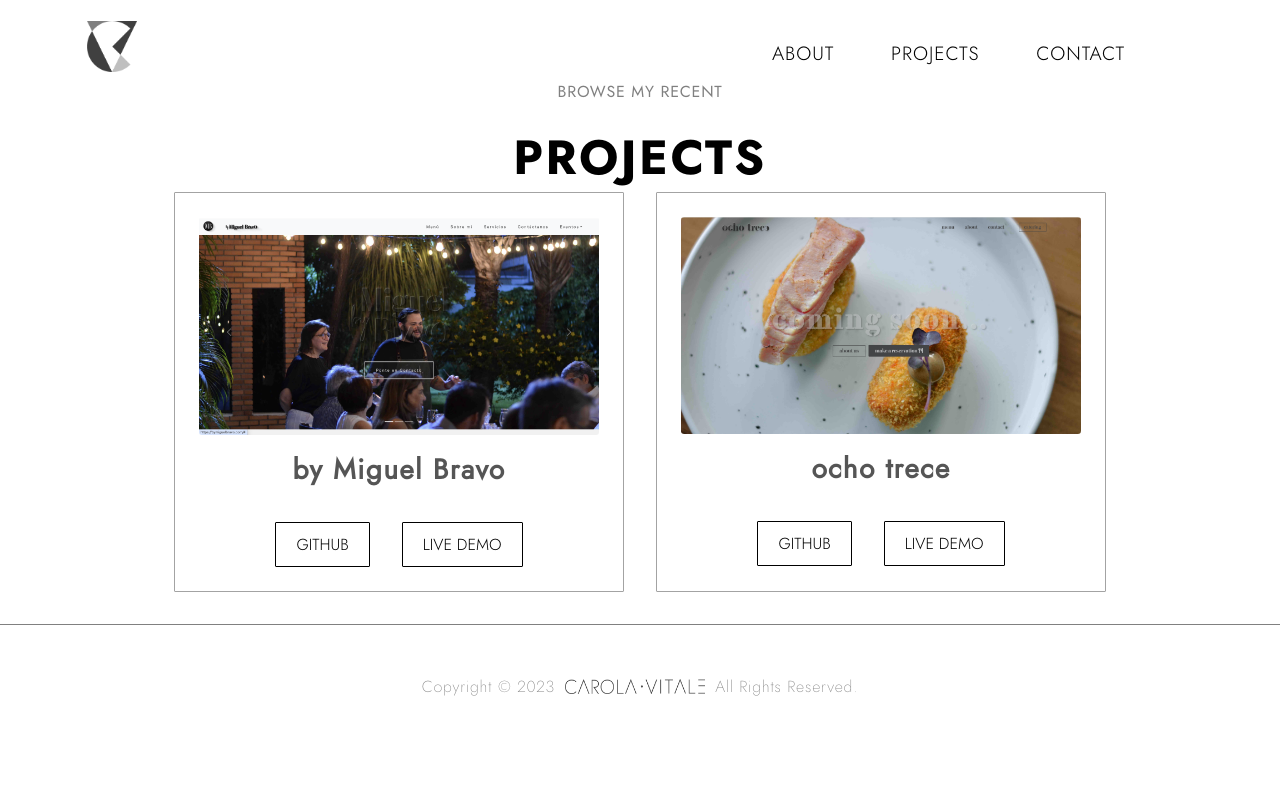
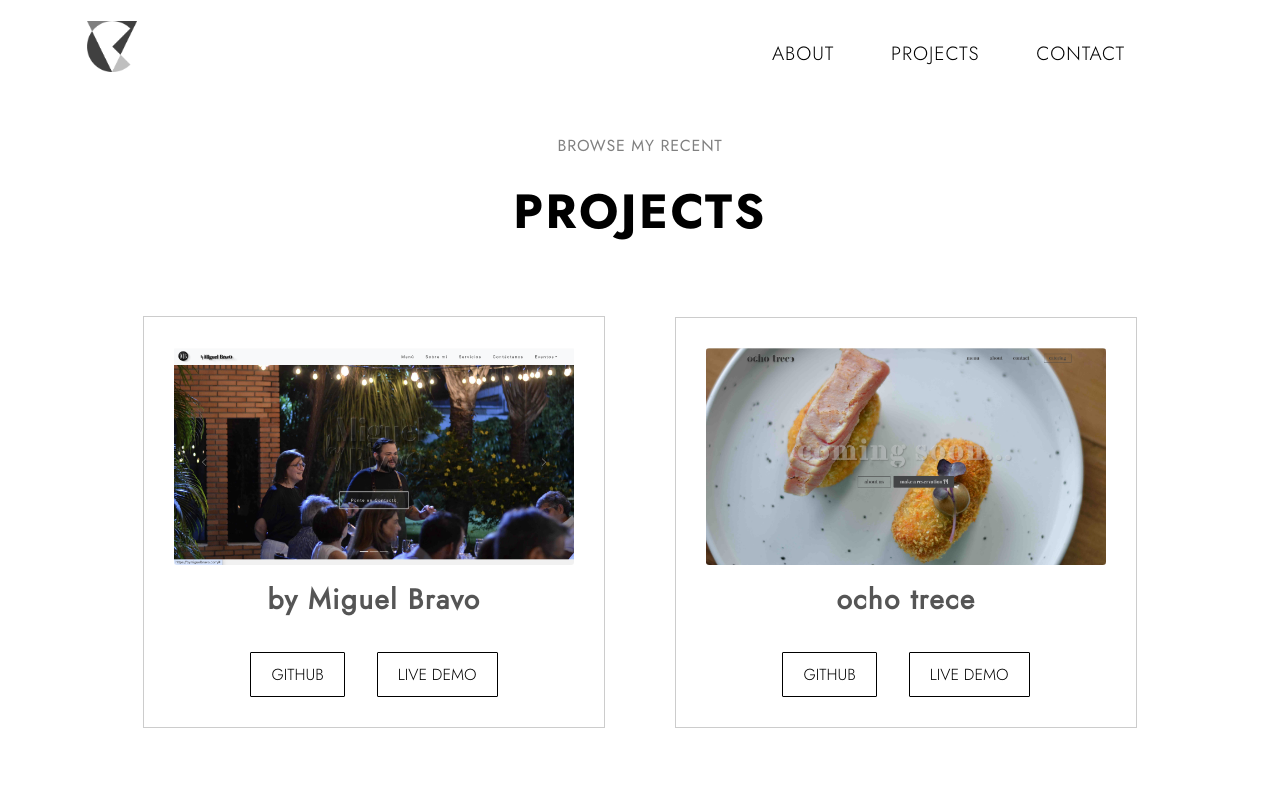
Before and after one commit to CarolinaVitale/carola-vitale, a React (Create React App) app: page /projects in a window 1280 px wide. Shown: the top 800 px of the page. Built offline with nearby package versions, Linux system fonts and the light colour scheme.

Commit message:
projects update

```diff
--- a/src/pages/ProjectsPage.js
+++ b/src/pages/ProjectsPage.js
@@ -5,11 +5,15 @@ import { motion } from 'framer-motion';
 import project1 from '../images/project1.png'
 import project2 from '../images/project2.png'
 import Button from '../components/Button/Button'
+import ExperienceSlide from '../components/ExperienceSlide/ExperienceSlide';
+import Skill from '../components/Skills/Skills';
+
 
 
 function ProjectsPage() {
     const [AnimationRef, AnimationInView] = useInView({ threshold: 0.5 });
     const [AnimationRef2, AnimationInView2] = useInView({ threshold: 0.5 });
+    const [AnimationRef3, AnimationInView3] = useInView({ threshold: 0.5 });
 
     return (
         <>
@@ -20,55 +24,67 @@ function ProjectsPage() {
                     animate={{ opacity: AnimationInView ? 1 : 0, y: AnimationInView ? 0 : -50 }}
                     transition={{ duration: 0.5 }}
                 >
+                    <br /><br /> <br />
                     <p className="section__text__p1-project">BROWSE MY RECENT</p>
                     <h1 className="title-project">PROJECTS</h1>
                 </motion.div>
 
 
                 <br /> <br /> <br />
+            </section>
 
-
+            <section className='web-projects'>
+                <div className="projects-containers">
                     <motion.div
                         ref={AnimationRef2}
-                    initial={{ opacity: 0, y: 50 }}
-                    animate={{ opacity: AnimationInView2 ? 1 : 0, y: AnimationInView2 ? 0 : 50 }}
+                        initial={{ opacity: 0, x: -50 }}
+                        animate={{ opacity: AnimationInView2 ? 1 : 0, x: AnimationInView2 ? 0 : -50 }}
                         transition={{ duration: 0.5 }}
+                        className="projects-details-container"
                     >
-                    <div className="experience-details-container">
-                        <div className="about-containers">
-                            <div className="details-container color-container">
-                                <div className="article-container">
+                        <a href='https://bymiguelbravo.com' target='_blank' rel='noopener noreferrer'>
                             <img
                                 src={project1}
                                 alt="Project 1"
                                 className="project-img"
                             />
-                                </div>
+                        </a>
+
                         <h2 className="experience-sub-title project-title">by Miguel Bravo</h2>
                         <div className="btn-container">
                             <Button buttonSize='btn--medium' buttonStyle='btn--outline' where='https://github.com/CarolinaVitale/bymiguelbravo' children='GITHUB' target='_blank'></Button>
                             <Button buttonSize='btn--medium' buttonStyle='btn--outline' where='https://bymiguelbravo.com' children='LIVE DEMO' target='_blank'></Button>
                         </div>
-                            </div>
-                            <div className="details-container color-container">
-                                <div className="article-container">
+                    </motion.div>
+
+                    <motion.div
+                        ref={AnimationRef3}
+                        initial={{ opacity: 0, x: 50 }}
+                        animate={{ opacity: AnimationInView3 ? 1 : 0, x: AnimationInView3 ? 0 : 50 }}
+                        transition={{ duration: 0.5 }}
+                        className="projects-details-container"
+                    >
+                        <a href='https://ochotrece.restaurant' target='_blank' rel='noopener noreferrer'>
                             <img
                                 src={project2}
                                 alt="Project 2"
                                 className="project-img"
                             />
-                                </div>
+                        </a>
+
+
                         <h2 className="experience-sub-title project-title">ocho trece</h2>
                         <div className="btn-container">
                             <Button buttonSize='btn--medium' buttonStyle='btn--outline' where='https://github.com/CarolinaVitale/ocho-trece' children='GITHUB' target='_blank'></Button>
                             <Button buttonSize='btn--medium' buttonStyle='btn--outline' where='https://ochotrece.restaurant' children='LIVE DEMO' target='_blank'></Button>
                         </div>
+                    </motion.div>
                 </div>
-                        </div>
-                    </div>
-                </motion.div>
 
             </section>
+
+            <ExperienceSlide />
+            <Skill />
 
         </>
     );
```
Lines whose indentation alone changed are shown as unchanged.
